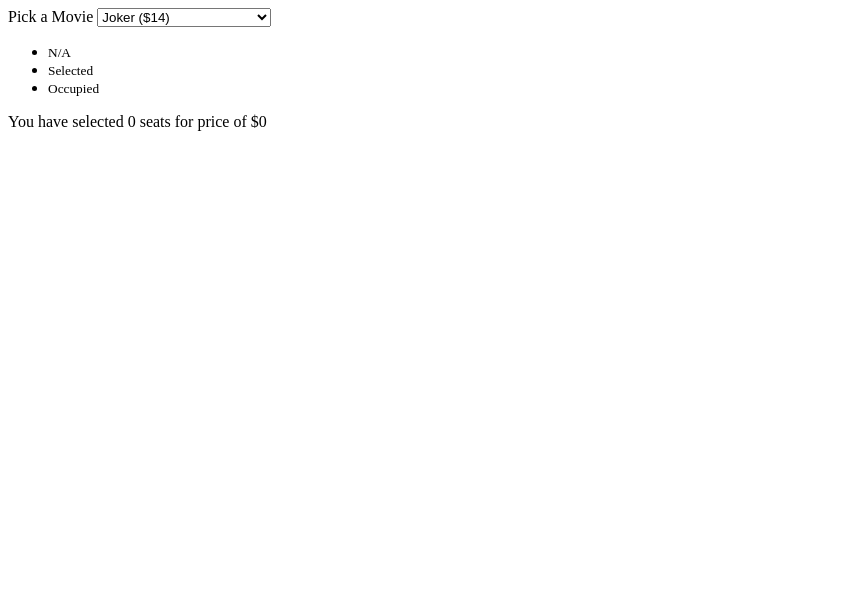
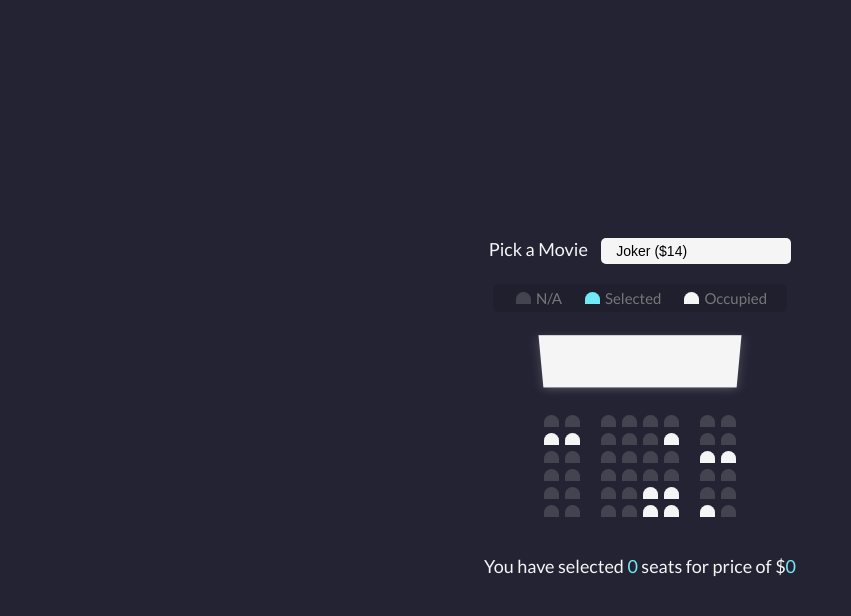
Before and after one commit to KryptonBD/Movie-Seat-Booking, a plain HTML site: page index.html in a window 1280 px wide. Shown: the whole page, without its empty margins (0-851 px from the left). Drawn offline with Linux system fonts and the light colour scheme.

Commit message:
styles Done

```diff
--- a/assets/styles/style.css
+++ b/assets/styles/style.css
@@ -0,0 +1,126 @@
+:root{
+    --color-white: #f5f5f5;
+    --color-grey: #444451;
+    --color-aqua: #6feaf6;
+}
+*{
+    margin: 0;
+    padding: 0;
+    box-sizing: inherit;
+}
+
+html{
+    box-sizing: border-box;
+    font-size: 62.5%;
+}
+
+body{
+    font-family: 'Lato', sans-serif;
+    font-size: 1.8rem;
+    background-color: #242333;
+    color: var(--color-white);
+
+    display: flex;
+    align-items: center;
+    justify-content: center;
+    flex-direction: column;
+    min-height: 100vh;
+}
+
+.movie-container{
+    margin: 20px 0;
+
+}
+
+.movie-container select{
+    background-color: var(--color-white);
+    border: 0;
+    border-radius: .5rem;
+    font-size: 1.4rem;
+    margin-left: 1rem;
+    padding: .5rem 1.5rem;
+    -moz-appearance: none;
+    -webkit-appearance: none;
+    appearance: none;
+}
+
+.container{
+    perspective: 100rem;
+    margin-bottom: 3rem;
+}
+
+.seat{
+    background-color: var(--color-grey);
+    height: 1.2rem;
+    width: 1.5rem;
+    margin: 3px;
+    border-top-left-radius: 1rem;
+    border-top-right-radius: 1rem;
+    transition: transform .25s;
+}
+
+.seat.seat--selected{
+    background-color: var(--color-aqua);
+
+}
+.seat.seat--occupied{
+    background-color: var(--color-white);
+}
+
+.seat:nth-of-type(2){
+    margin-right: 1.8rem;
+}
+
+.seat:nth-last-of-type(2){
+    margin-left: 1.8rem;
+}
+
+.seat:not(.seat--occupied):hover{
+    cursor: pointer;
+    transform: scale(1.2);
+}
+
+.showcase .seat:not(.seat--occupied):hover{
+    cursor: default;
+    transform: scale(1);
+}
+
+.showcase{
+    background: rgba(0, 0, 0, .1);
+    padding: .5rem 1rem;
+    list-style: none;
+    color: #777;;
+    border-radius: 5px;
+    display: flex;
+    justify-content: space-between;
+}
+
+.showcase li{
+    display: flex;
+    align-items: center;
+    justify-content: center;
+    margin: 0 1rem;
+}
+.showcase li small{
+    margin-left: 2px;
+}
+
+.row{
+    display: flex;
+}
+
+.screen{
+    background-color: var(--color-white);
+    height: 7rem;
+    width: 100%;
+    margin: 1.5rem 0;
+    transform: rotateX(-45deg);
+    box-shadow: 0 .3rem 1rem rgba(255, 255, 255, .2);
+}
+
+.text{
+    margin: .5rem 0;
+}
+.text span{
+    color: var(--color-aqua);
+}
--- a/index.html
+++ b/index.html
@@ -5,10 +5,12 @@
     <meta name="viewport" content="width=device-width, initial-scale=1.0">
     <title>Movie Seat Booking</title>
 
+    <link href="https://fonts.googleapis.com/css2?family=Lato:ital,wght@0,300;0,400;0,700;1,400&display=swap" rel="stylesheet">
     <link rel="stylesheet" href="./assets/styles/style.css">
     <script src="./assets/scripts/app.js" defer></script>
 </head>
 <body>
+    <!-- Movie selector  -->
     <div class="movie-container">
         <label for="movie">Pick a Movie</label>
         <select id="movie">
@@ -19,6 +21,7 @@
         </select>
     </div>
 
+    <!-- seat info  -->
     <ul class="showcase">
         <li>
             <div class="seat"></div>
@@ -33,6 +36,7 @@
         </li>
     </ul>
 
+    <!-- seat list  -->
     <div class="container">
         <div class="screen"></div>
 
@@ -102,6 +106,7 @@
             <div class="seat"></div>
         </div>
     </div>
+    <!-- seat list end -->
 
     <p class="text">
         You have selected <span class="count">0</span> seats for price of $<span class="total">0</span>
```
